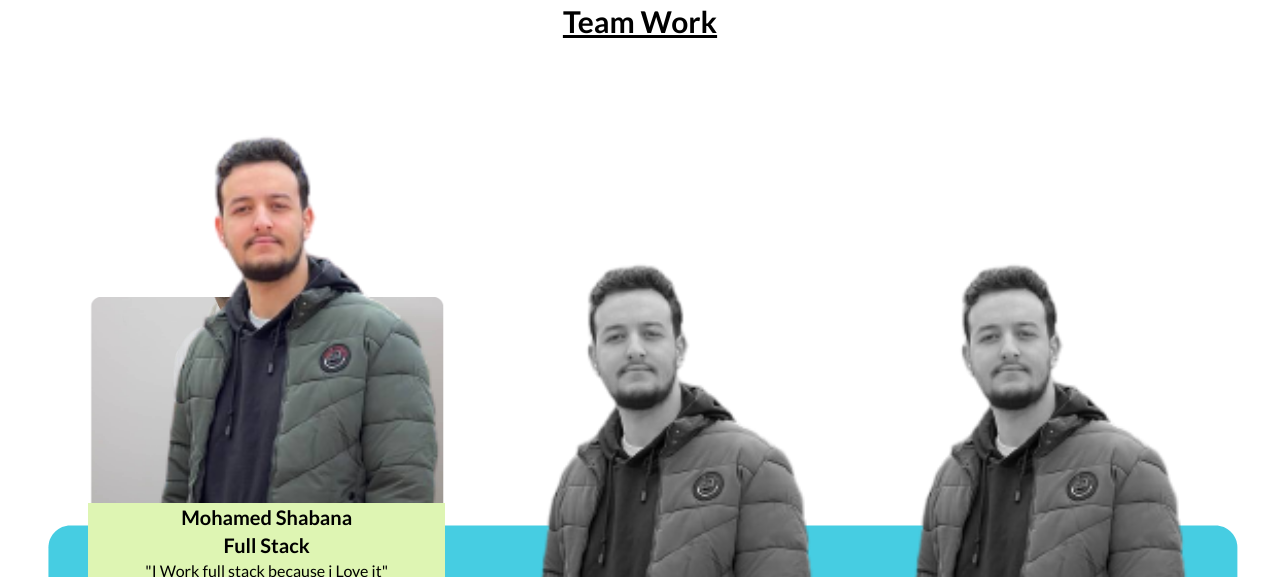
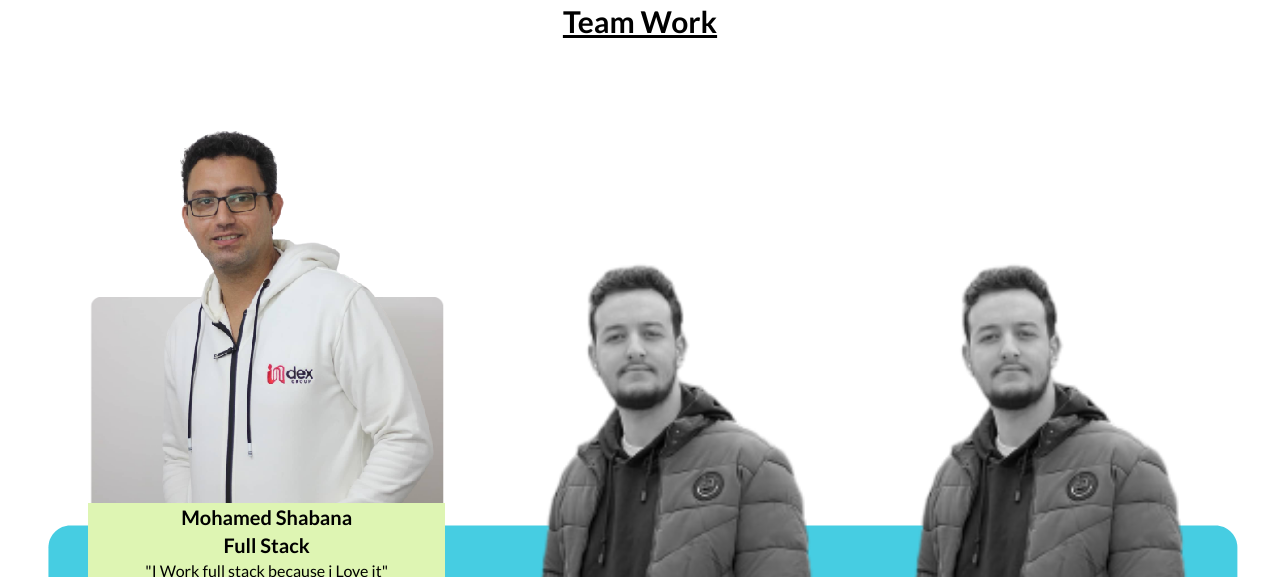
Before and after one commit to mohamedmonirshabana/itcodx-landpage, a plain HTML site: page index.html in a window 1280 px wide. Shown: the part 1640-2217 px from the top of the page. Drawn offline with Linux system fonts and the light colour scheme.

Commit message:
add photo

```diff
--- a/index.html
+++ b/index.html
@@ -277,7 +277,7 @@
                     <div class="w-1/3 mx-2" id="T1">
                         <div class="h-full">
                             <div class=" h-full relative z-40">
-                                <img alt="TeamWork" src="Images/newMember.png" class="transition-all ease-in-out  absolute top-auto bottom-32 left-2 cursor-pointer TeamCV" data-tid="T1"  />
+                                <img alt="TeamWork" src="Images/team_1_color.png" class="transition-all ease-in-out  absolute top-auto bottom-32 left-2 cursor-pointer TeamCV" data-tid="T1"  />
                             </div>
                             <div class="h-auto relative z-10 backImg " >
                                 <img alt="Back" src="Images/team_back.png" class="transition-all ease-in-out absolute top-auto bottom-32 " />
```
